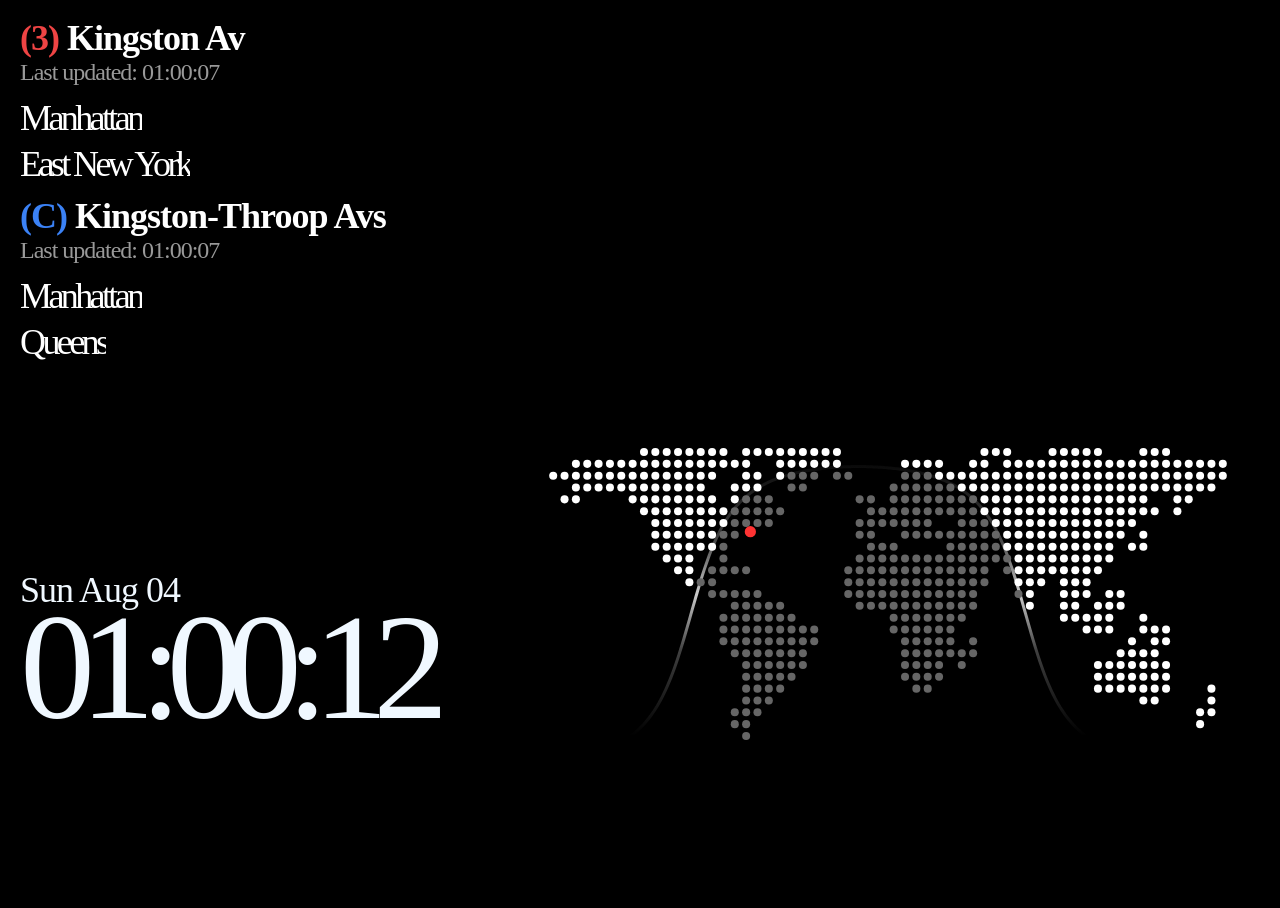
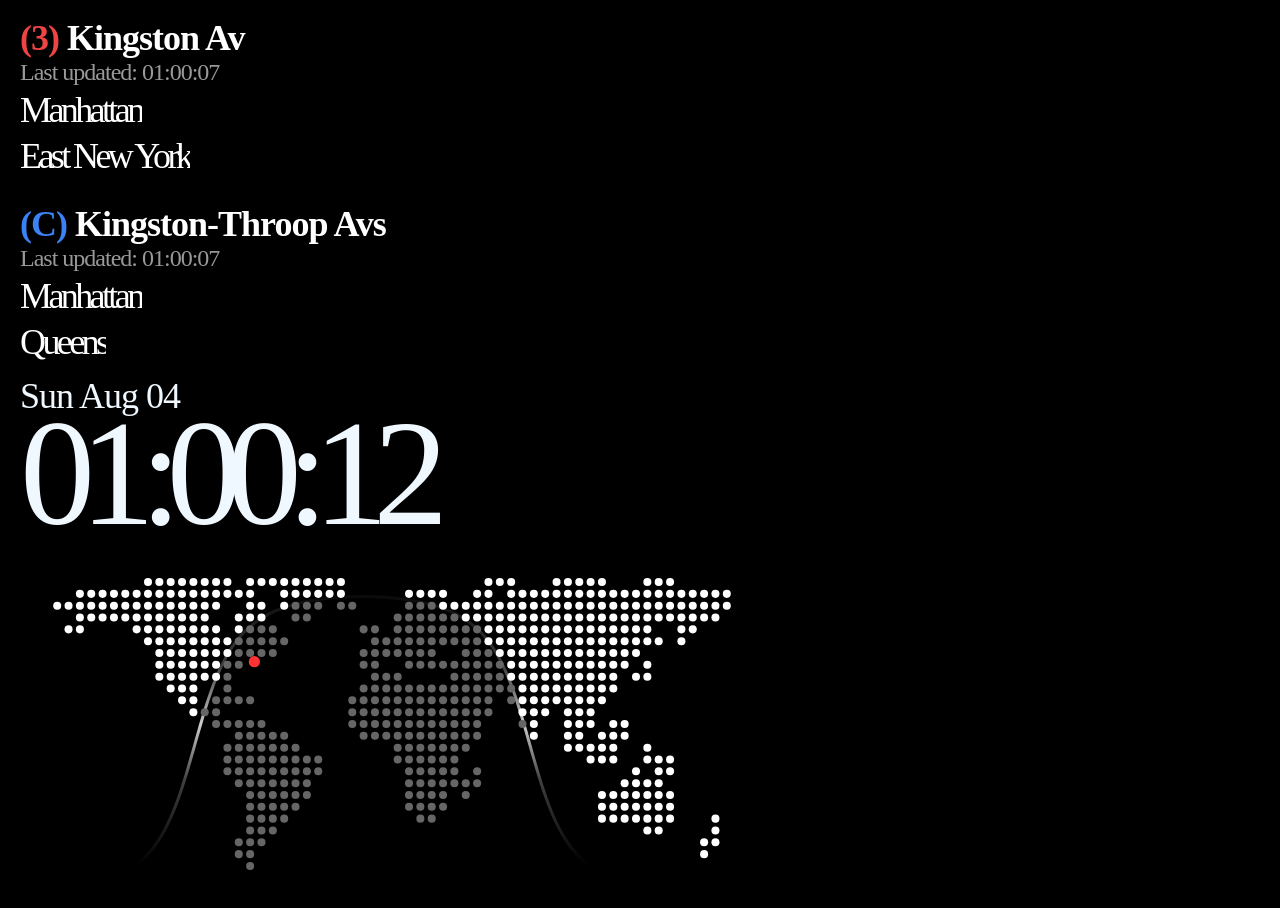
Before and after one commit to emshano/myHub, a React (Create React App) app: page / in a window 1280 px wide. Before the commit the page ends 800 px from the top, so only its background shows below. Built offline with nearby package versions, Linux system fonts and the light colour scheme; a web font is replaced by a local one.

Commit message:
updated UI to minimal

```diff
--- a/src/App.js
+++ b/src/App.js
@@ -16,7 +16,7 @@ function Clock() {
   }, [time]);
 
   return (
-    <div className="flex h-full flex-col items-start justify-end clock pb-12">
+    <div className="flex h-full flex-col items-start justify-end clock">
       <p className='text-4xl -mb-2'>{time.toDateString().substring(0, time.toDateString().length - 5)}</p>
       <p className='whitespace-nowrap text-[150px] leading-[130px] -tracking-widest 2xl:text-[180px] 2xl:leading-[180px]'>{time.toTimeString().substring(0, 8)}</p>
     </div>);
@@ -25,12 +25,12 @@ function Clock() {
 function App() {
   return (
     <div className="wrapper flex flex-col h-screen p-5 justify-between">
-      <div className="flex flex-col">
+      <div className="flex flex-1 flex-col justify-end gap-4">
         <SingleTrainStatus trainLineFeed="gtfs" trainLine="3" station="249" northTerminus="Manhattan" southTerminus="East New York" />
         <SingleTrainStatus trainLineFeed="gtfs-ace" trainLine="C" station="A47" northTerminus="Manhattan" southTerminus="Queens" />
         {/* <BusTime/> */}
       </div>
-      <div className='flex flex-col items-stretch justify-between overflow-visible lg:flex-row'>
+      <div className='flex flex-col items-start justify-between overflow-visible'>
         <div className='w-full overflow-visible lg:w-2/5'>
           <Clock />
         </div>
--- a/src/SingleTrainStatus.jsx
+++ b/src/SingleTrainStatus.jsx
@@ -103,7 +103,7 @@ function SingleTrainStatus({ trainLineFeed, trainLine, station, northTerminus, s
 
 
 
-      <div className="timeTable mt-3">
+      <div className="timeTable mt-1">
         <DotLeaderArrivalRow directionArray={departures.north} direction={northTerminus} />
         <DotLeaderArrivalRow directionArray={departures.south} direction={southTerminus} />
       </div>
```
